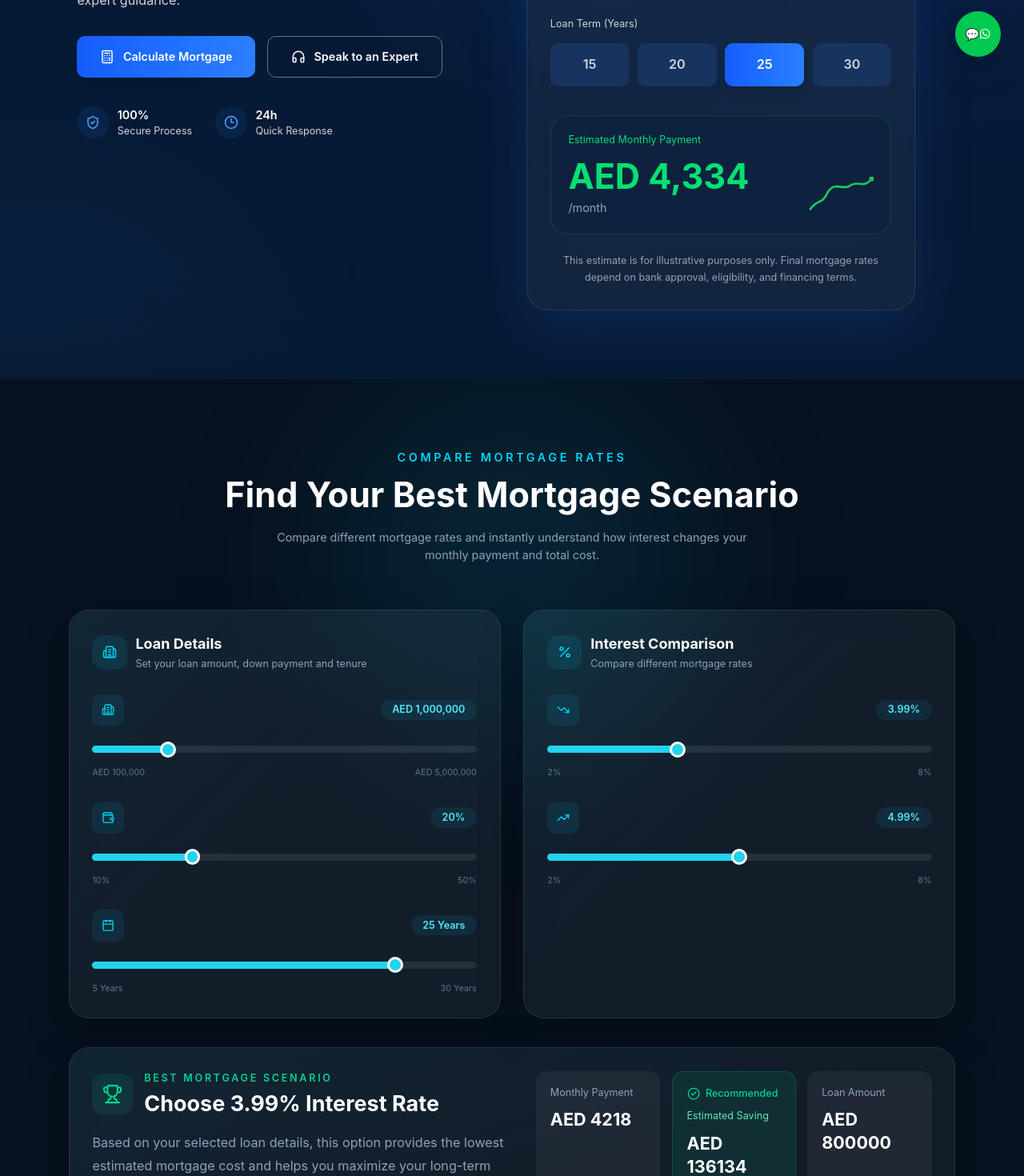
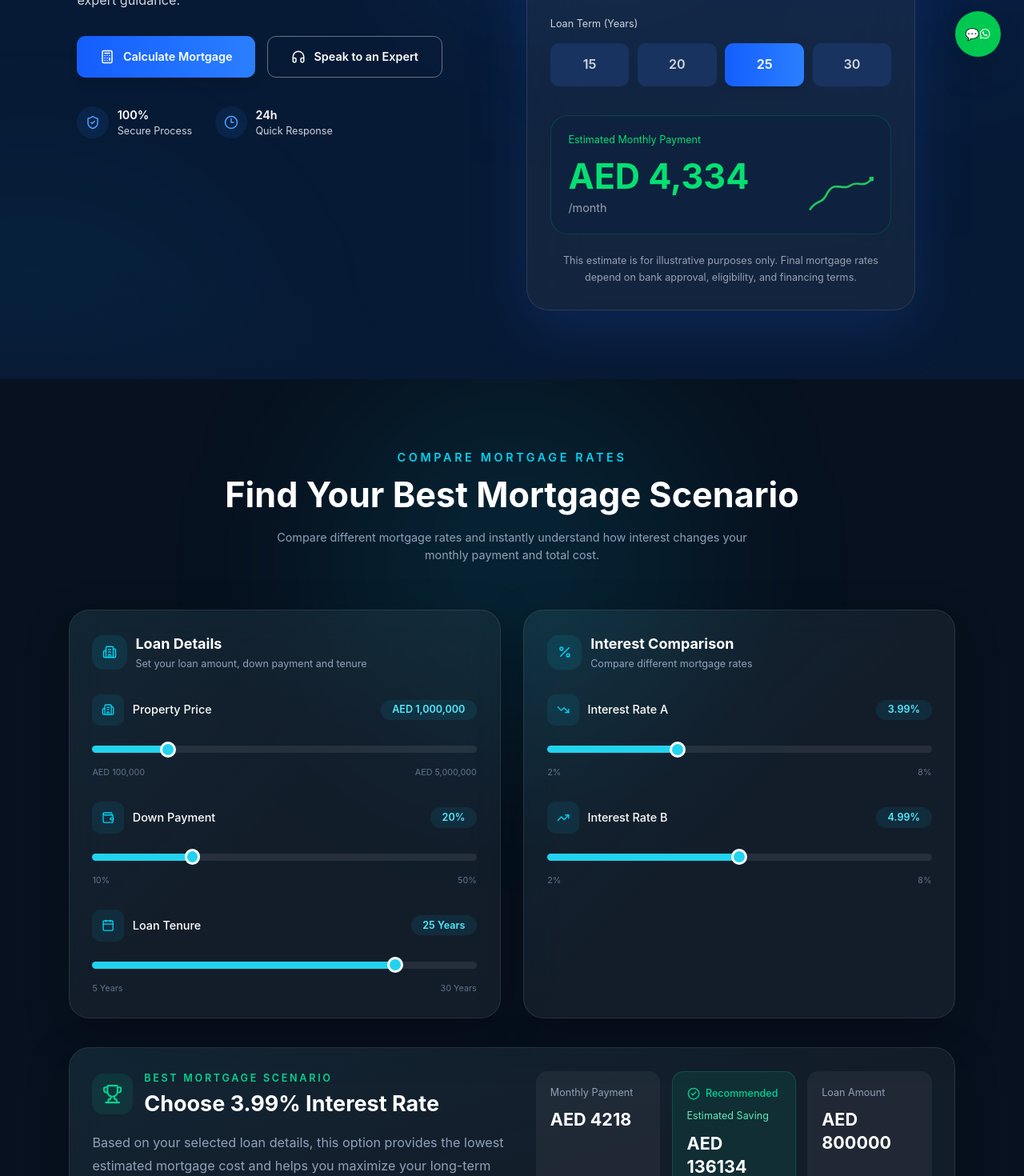
Before and after one commit to MahekZehra/homeloanz-website, a React (Vite) app: page / in a window 1280 px wide. Shown: the part 700-2170 px from the top of the page at 80% size. Built offline with nearby package versions, Linux system fonts and the light colour scheme.

Commit message:
Improve accessibility for Lighthouse audit

```diff
--- a/src/App.jsx
+++ b/src/App.jsx
@@ -15,12 +15,15 @@ function App() {
   return (
     <>
       <Navbar openChat={() => setIsChatOpen(true)} />
+         <main>
       <Hero openChat={() => setIsChatOpen(true)} />
       <MortgageComparison openChat={() => setIsChatOpen(true)} />
       <Consultation openChat={() => setIsChatOpen(true)} />
       <WhyChooseUs />
       <HowItWorks />
       <Testimonials />
+         </main>
+
       <Footer />
 
 
--- a/src/components/Footer/Footer.jsx
+++ b/src/components/Footer/Footer.jsx
@@ -125,6 +125,7 @@ function Footer() {
   </a>
 
   <a
+  aria-label="Chat with us on WhatsApp"
     href="https://wa.me/971501234567"
     target="_blank"
     rel="noopener noreferrer"
--- a/src/components/Hero/HeroContent.jsx
+++ b/src/components/Hero/HeroContent.jsx
@@ -88,11 +88,11 @@ function HeroContent({ openChat }) {
 
           <div>
 
-            <h4 className="text-white font-semibold">
+            <p className="text-white font-semibold">
 
               100%
 
-            </h4>
+            </p>
 
             <p className="text-sm text-gray-300">
 
@@ -114,11 +114,11 @@ function HeroContent({ openChat }) {
 
           <div>
 
-            <h4 className="text-white font-semibold">
+            <p className="text-white font-semibold">
 
               24h
 
-            </h4>
+            </p>
 
             <p className="text-sm text-gray-300">
 
--- a/src/components/MortgageComparison/CTASection.jsx
+++ b/src/components/MortgageComparison/CTASection.jsx
@@ -139,7 +139,7 @@ const CTASection = ({ openChat }) => {
 
           <button
            onClick={openChat}
-          className="mt-10 flex w-full items-center justify-center gap-3 rounded-xl bg-cyan-500 px-8 py-4 text-lg font-semibold text-white transition-all duration-300 hover:scale-105 hover:bg-cyan-400">
+          className="mt-10 flex w-full items-center justify-center gap-3 rounded-xl bg-cyan-700 px-8 py-4 text-lg font-semibold text-white transition-all duration-300 hover:scale-105 hover:bg-cyan-400">
 
             Book Free Consultation
 
@@ -147,7 +147,7 @@ const CTASection = ({ openChat }) => {
 
           </button>
 
-          <p className="mt-5 text-center text-sm text-slate-400">
+          <p className="mt-5 text-center text-sm text-slate-300">
             100% Free • No Hidden Charges • No Obligation
           </p>
 
--- a/src/components/MortgageComparison/InterestInputs.jsx
+++ b/src/components/MortgageComparison/InterestInputs.jsx
@@ -29,6 +29,7 @@ const InterestInputs = ({
             <Percent
               className="text-cyan-400"
               size={20}
+               aria-hidden="true"
             />
 
           </div>
@@ -59,7 +60,7 @@ const InterestInputs = ({
 
         <SliderInput
 
-          icon={<TrendingDown size={18} />}
+          icon={<TrendingDown size={18}  aria-hidden="true" />}
 
           title="Interest Rate A"
 
@@ -80,7 +81,7 @@ const InterestInputs = ({
 
         <SliderInput
 
-          icon={<TrendingUp size={18} />}
+          icon={<TrendingUp size={18}  aria-hidden="true" />}
 
           title="Interest Rate B"
 
--- a/src/components/MortgageComparison/PropertyInputs.jsx
+++ b/src/components/MortgageComparison/PropertyInputs.jsx
@@ -51,7 +51,7 @@ const PropertyInputs = ({
       <div className="space-y-6 md:space-y-8">
 
         <SliderInput
-          icon={<Building2 size={18} />}
+          icon={<Building2 size={18} aria-hidden="true" />}
           title="Property Price"
           value={propertyPrice}
           setValue={setPropertyPrice}
@@ -62,7 +62,7 @@ const PropertyInputs = ({
         />
 
         <SliderInput
-          icon={<Wallet size={18} />}
+          icon={<Wallet size={18} aria-hidden="true" />}
           title="Down Payment"
           value={downPayment}
           setValue={setDownPayment}
@@ -73,7 +73,7 @@ const PropertyInputs = ({
         />
 
         <SliderInput
-          icon={<Calendar size={18} />}
+          icon={<Calendar size={18} aria-hidden="true" />}
           title="Loan Tenure"
           value={tenure}
           setValue={setTenure}
--- a/src/components/MortgageComparison/SliderInput.jsx
+++ b/src/components/MortgageComparison/SliderInput.jsx
@@ -20,7 +20,9 @@ const SliderInput = ({
             {icon}
           </div>
 
-          <h4 className="text-sm md:text-base font-medium text-white"></h4>
+          <h4 className="text-sm md:text-base font-medium text-white">
+             {title}
+          </h4>
         </div>
 
         <span className="rounded-full bg-cyan-500/10 px-3 md:px-4 py-1 text-xs md:text-sm font-semibold text-cyan-300">
@@ -31,6 +33,9 @@ const SliderInput = ({
       </div>
 
       {/* Slider */}
+      <label htmlFor={title} className="sr-only">
+  {title}
+</label>
       <input
         type="range"
         min={min}
--- a/src/components/Testimonials/Testimonials.jsx
+++ b/src/components/Testimonials/Testimonials.jsx
@@ -111,11 +111,11 @@ function Testimonials() {
 
                   <div>
 
-                  <h4 className="text-base md:text-lg font-bold text-[#071A35]">
+                  <h3 className="text-base md:text-lg font-bold text-[#071A35]">
 
                       {client.name}
 
-                    </h4>
+                    </h3>
 
                     <p className="text-xs md:text-sm text-gray-500">
 
```
Also changed, not shown: 1 other file (tests, documents, lock files or other folders).
